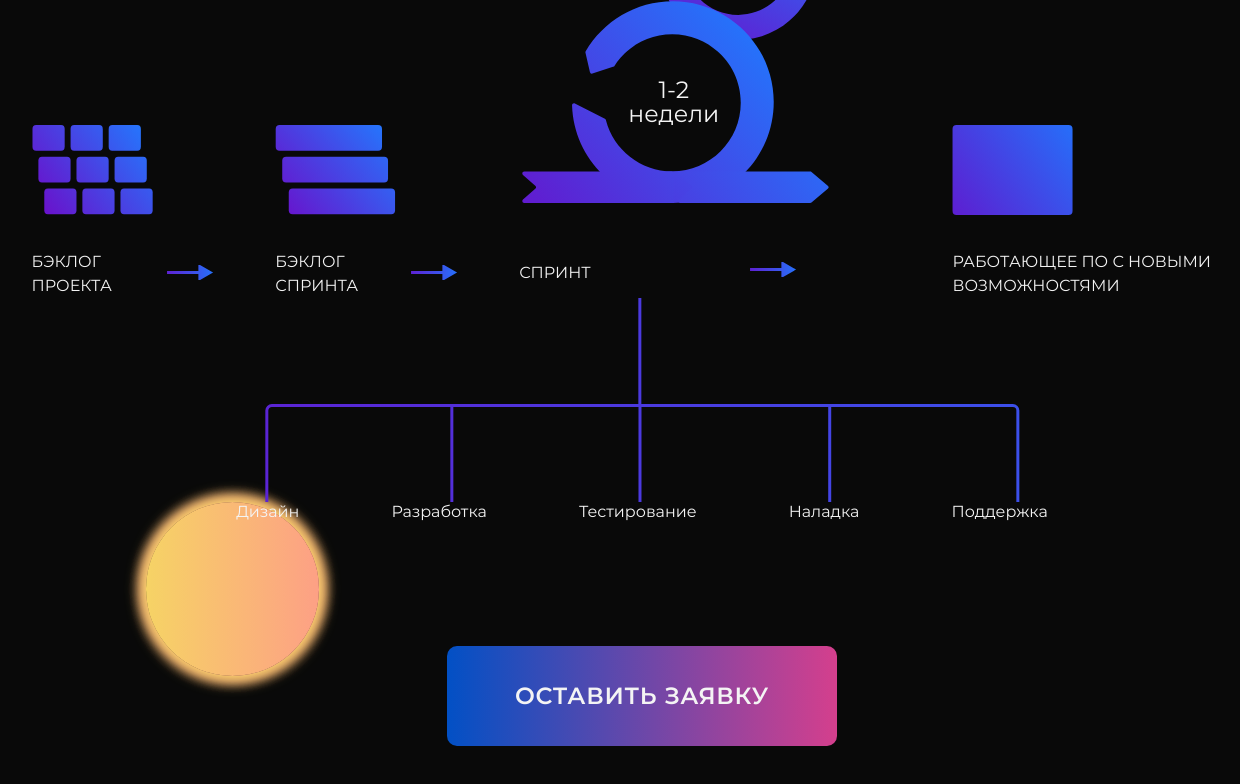
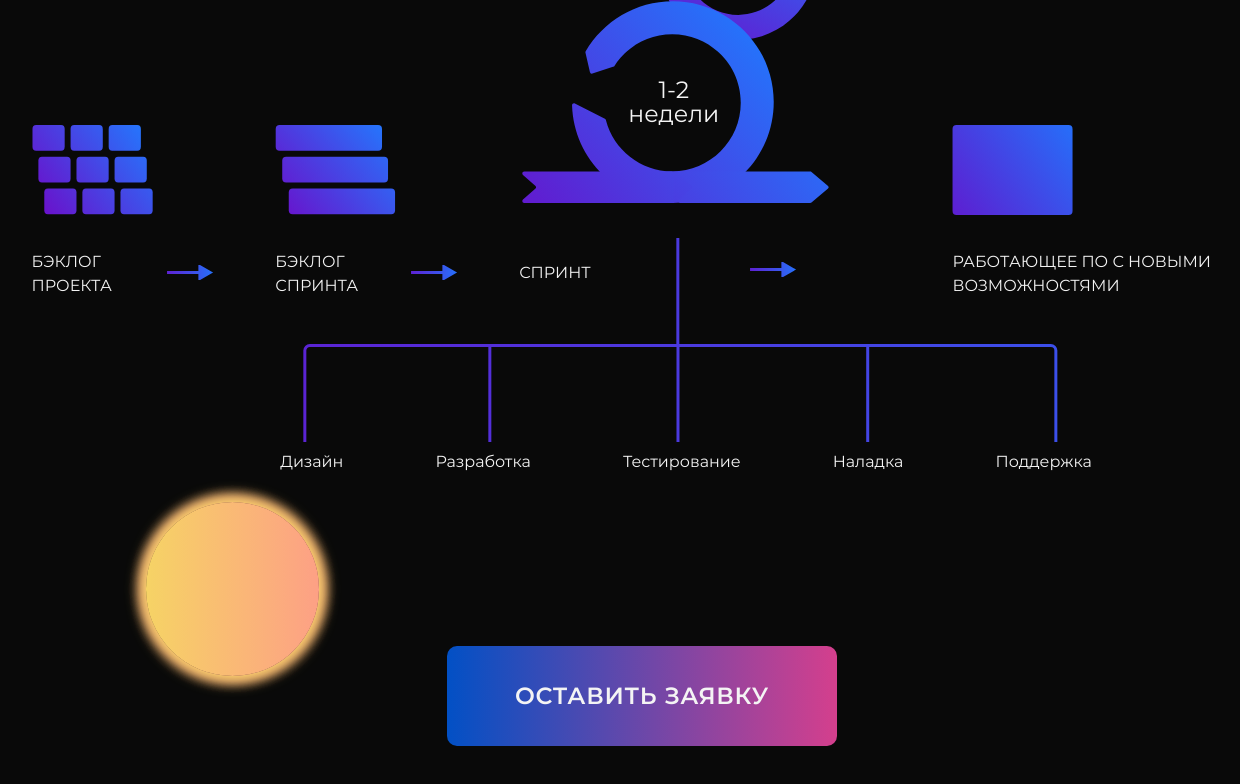
Before and after one commit to proofblame/raccoon-it, a React (Create React App) app: page / in a window 1536 px wide. Shown: the part 5090-5874 px from the top of the page, without its empty margins (126-1366 px from the left). Built offline with nearby package versions, Linux system fonts and the light colour scheme; no server answers.

Commit message:
fix/ image padding

```diff
--- a/src/pages/screens/Workflow/Workflow.module.scss
+++ b/src/pages/screens/Workflow/Workflow.module.scss
@@ -231,6 +231,9 @@
 
 .arrows {
   position: relative;
+  top: -60px;
+  // left: 60px;
+  @include adaptive(left, 60, -420);
   @include adaptive(margin-bottom, 50, 0);
 }
 
@@ -239,7 +242,9 @@
   display: flex;
   justify-content: space-between;
   position: absolute;
-  top: 202px;
+  top: 152px;
+  @include adaptive(left, 450, -1820);
+  // left: 450px;
 
   &Wrapper {
     position: relative;
@@ -277,6 +282,12 @@
 .buttonWrapper {
   display: flex;
   justify-content: center;
+}
+
+@media screen and (min-width: 1441px) and (max-width: 1591px) {
+  .sprintList {
+    @include adaptive(left, 290, -650);
+  }
 }
 
 @media screen and (max-width: 1439px) {
```
